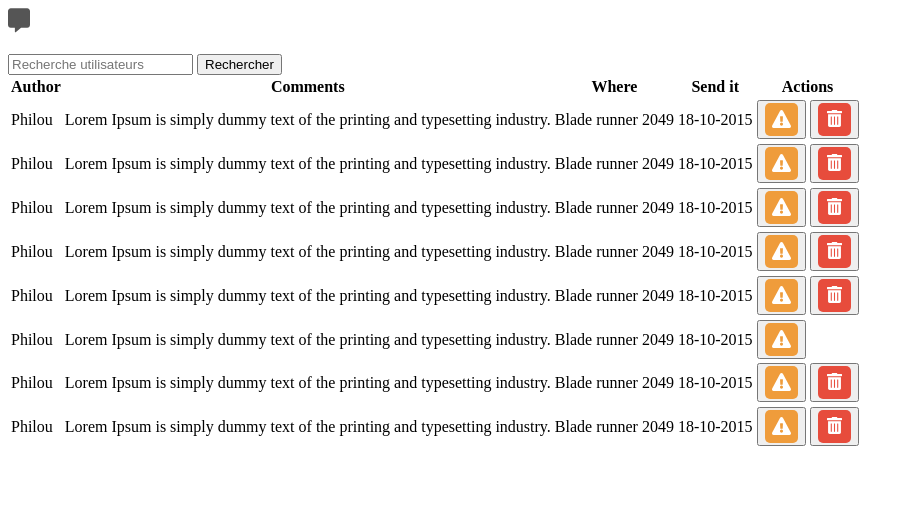
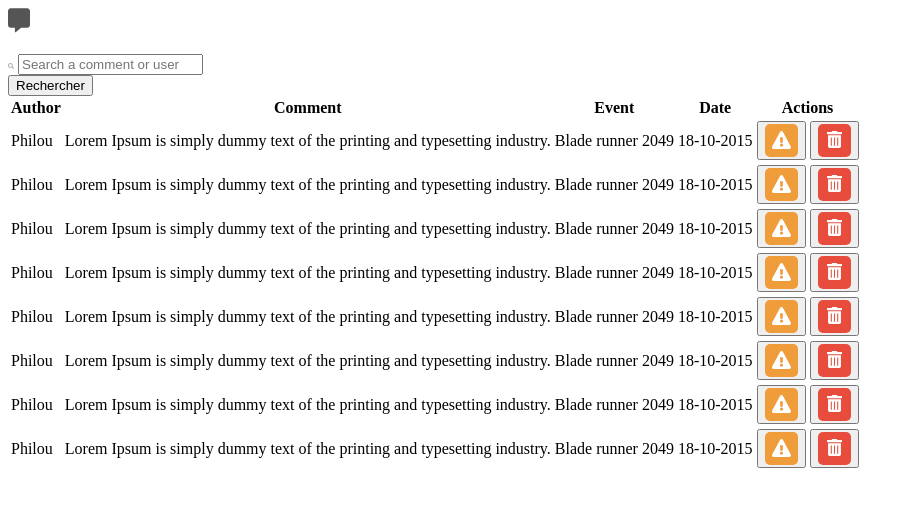
Before and after one commit to adxl/MyCinema-CMS, a PHP site: page /Views/views/comments.view.php in a window 1280 px wide. Shown: the top 507 px of the page, without its empty margins (0-914 px from the left). Run offline with PHP 8.4, Linux system fonts and the light colour scheme; the template is opened without the code that fills it, so the values that code supplies are empty.

Commit message:
fix comments table

```diff
--- a/www/Views/views/comments.view.php
+++ b/www/Views/views/comments.view.php
@@ -3,19 +3,22 @@
     <h1 class="mx-s"><?= $title; ?></h1>
 </div>
 
-<div class="card w-50">
-    <input type="text" name="rechercheUsers" placeholder="Recherche utilisateurs">
+<div class=" w-100 flex flex-right my-m">
+    <div class="searchbar">
+        <img src="/Views/dist/icons/gray-zoom.svg" alt="">
+        <input type="text" name="comment-search" placeholder="Search a comment or user">
+    </div>
     <button class="button">Rechercher</button>
 </div>
 
-<div class="card w-100 my-s">
-    <table class="table">
+<div>
+    <table class="table card">
         <thead>
             <tr>
                 <th>Author</th>
-                <th>Comments</th>
-                <th>Where</th>
-                <th>Send it</th>
+                <th>Comment</th>
+                <th>Event</th>
+                <th>Date</th>
                 <th>Actions</th>
             </tr>
         </thead>
@@ -82,7 +85,7 @@
                 <td>18-10-2015</td>
                 <td>
                     <button><img src="/Views/dist/icons/warning-yellow.svg"></button>
-                    <!-- <button><img src="/Views/dist/icons/red-trash.svg"></button> -->
+                    <button><img src="/Views/dist/icons/red-trash.svg"></button>
                 </td>
             </tr>
 
```
